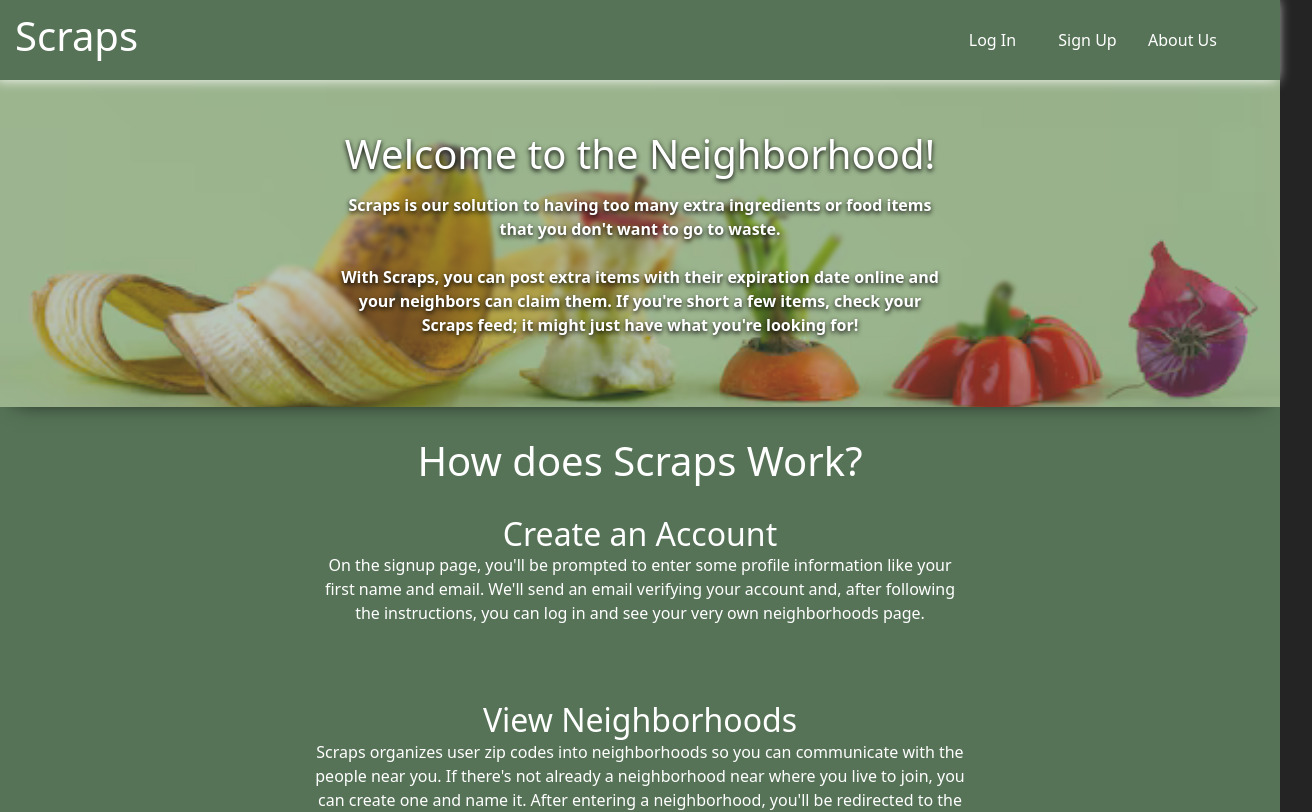
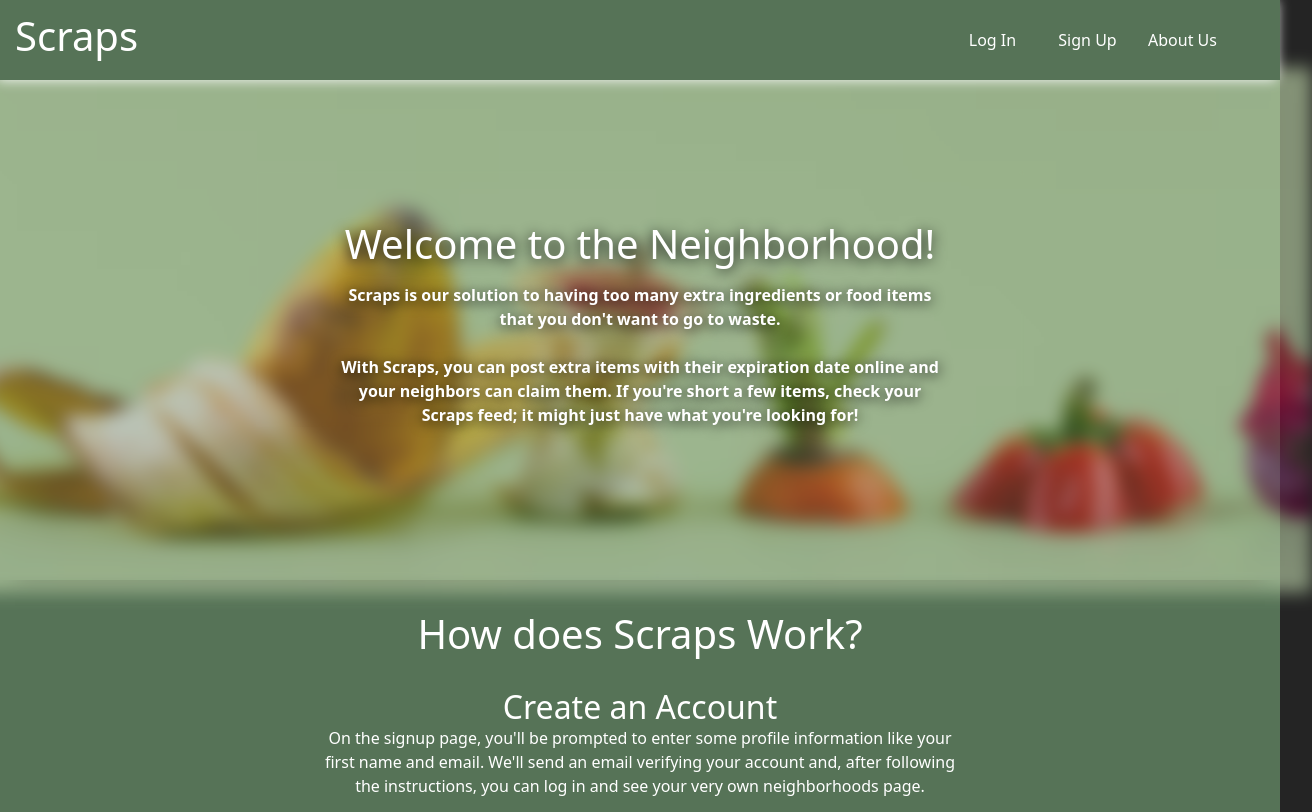
Before and after one commit to carsoncarson18/POOSD_MERN_Project, a React (Vite) app in the folder client/: page / in a window 1280 px wide. Shown: the top 812 px of the page, 1312 px wide, since content can reach past the window. Built offline with nearby package versions, Linux system fonts and the light colour scheme; no server answers.

Commit message:
minor ui stuff

```diff
--- a/client/src/pages/LandingPage.tsx
+++ b/client/src/pages/LandingPage.tsx
@@ -10,8 +10,8 @@ export default function LandingPage() {
             <div id="landing-page">
                 <SiteHeader/>
                 <main style={{padding:'0 0 80px 0'}}>
-                    <div style={{padding:'0 0 70px 0',boxShadow:'0 8px 22px -15px black ',width:'100%',height:'fit-content', position:'relative', zIndex:0, overflow:'hidden'}}>
-                        <img style={{width:'100%',height:'100%',opacity:.6,objectFit:'cover',position:'absolute',bottom:0}} alt="Bag of Food Scraps" src={hero_image}/>
+                    <div style={{padding:'0 0 70px 0',boxShadow:'0 8px 22px -15px black ',width:'100%', minHeight:'500px', position:'relative', zIndex:0, overflow:'visible', paddingTop: '90px', paddingBottom: '90px'}}>
+                        <img style={{width:'100%',height:'100%',opacity:.6,objectFit:'cover',objectPosition:'top',position:'absolute',bottom:0, filter:'blur(8px)', transform:'scale(1.05)'}} alt="Bag of Food Scraps" src={hero_image}/>
                         <div style={{
                                 zIndex:1,
                                 width:'60%',
@@ -21,7 +21,7 @@ export default function LandingPage() {
                                 alignItems:'center',
                                 gap:15,
                                 paddingTop:50,
-                                textShadow:'0 2px 5px black',
+                                textShadow:'0 2px 14px black',
                                 backdropFilter:'blur(2px)',
                                 margin:'0 auto'
                             }}>
```
